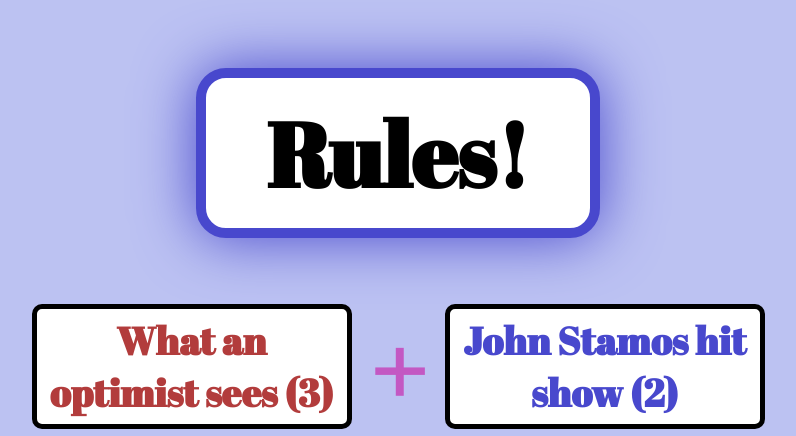
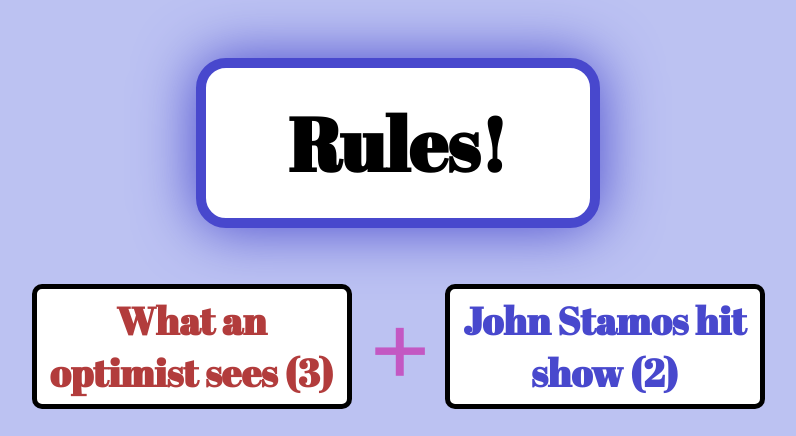
Before and after one commit to CharlieA8/In-Betweens-Py, a Flask app: page /rules in a window 1280 px wide. Shown: the top 436 px of the page, without its empty margins (242-1038 px from the left). Run offline with Flask 3, Linux system fonts and the light colour scheme; data that the repository does not hold is empty; parts of the project's set-up code (start-up, migrations or seed data) failed here and were passed over; some libraries are stand-ins or nearby versions.

Commit message:
clamp doneCard font sooner

```diff
--- a/static/main.css
+++ b/static/main.css
@@ -274,7 +274,7 @@ input {
     border-radius: 30px;
     box-shadow: 0 0 clamp(40px, 7vw, 60px) rgb(178, 60, 60);
     border: 10px solid rgb(178, 60, 60);
-    font-size: clamp(30px, 10vw, 90px);
+    font-size: clamp(30px, 10vw, 75px);
     text-align: center;
     display: flex;
     justify-content: center;
```
